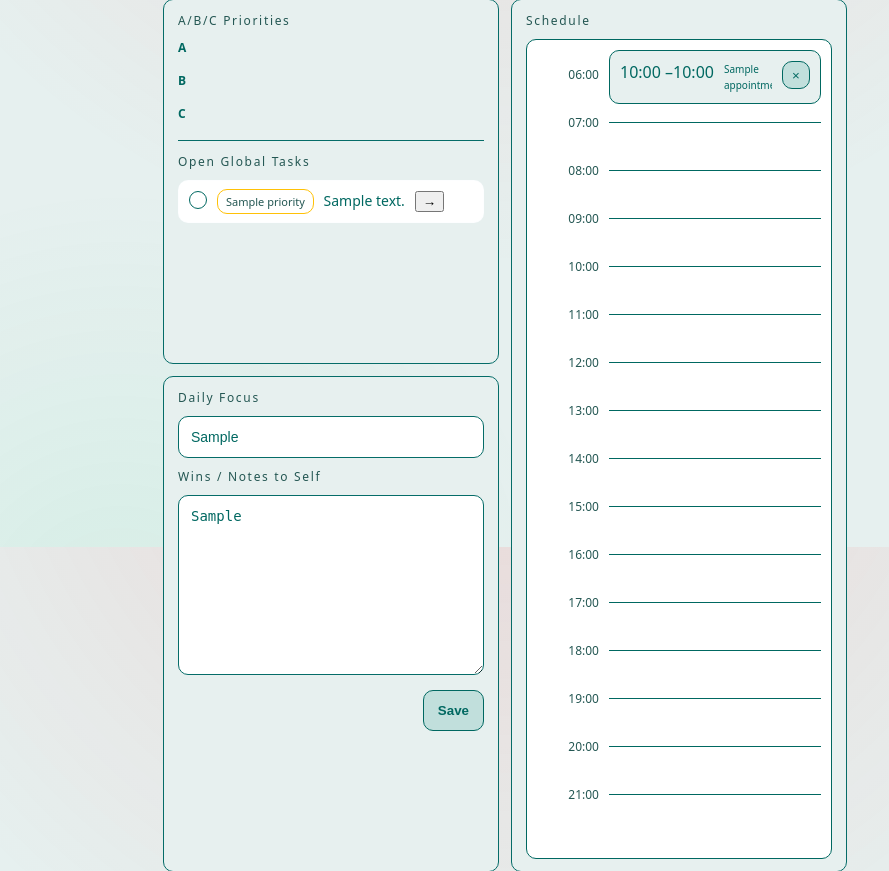
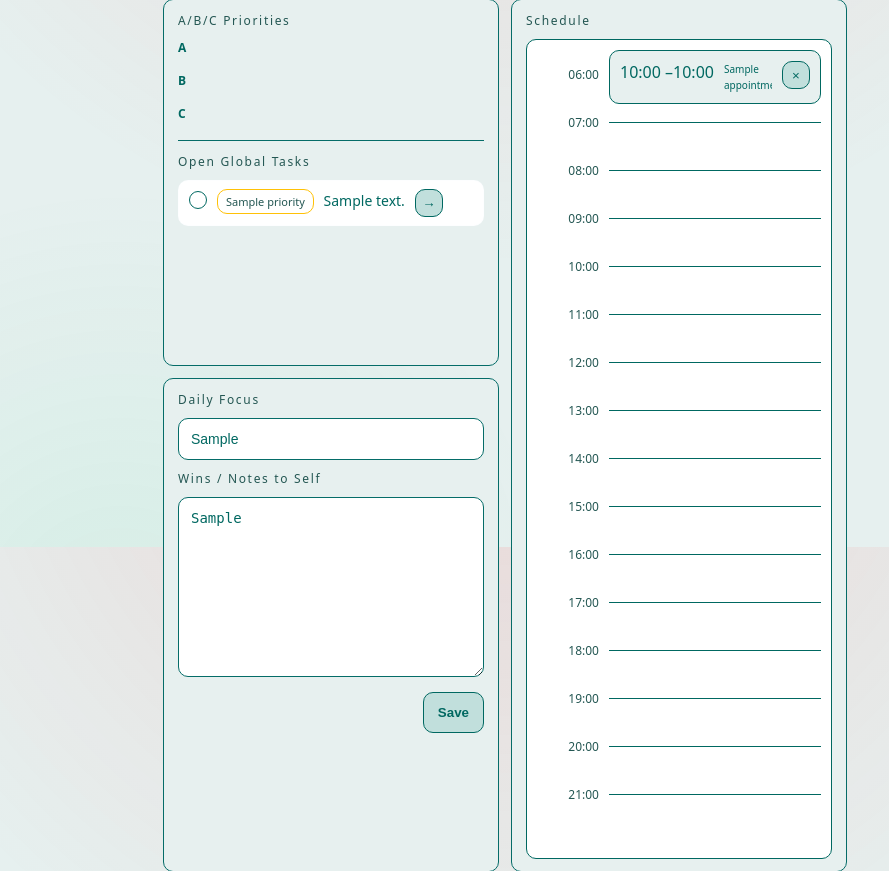
Before and after one commit to andyleer/miniFranklin, a Flask app: template app/templates/day.html in a window 1280 px wide. Shown: the part 253-1124 px from the top of the page, without its empty margins (135-1024 px from the left). Run offline with Flask 3, Linux system fonts and the light colour scheme; tables that the repository leaves empty hold one stand-in row (values such as "Sample post"); the template is opened without the code that fills it: values that come from a table or form of the project are taken from there, most other values are stand-ins (such as "Sample title", 1, 10 or a date in 2020).

Commit message:
Add styles for task push-to-next button
Added styles for task push-to-next button.

```diff
--- a/app/static/style.css
+++ b/app/static/style.css
@@ -167,6 +167,35 @@ body{
   border-color: #9E9E9E;
 }
 .task-text{ font-size: 14px; line-height: 1.2rem; }
+
+/* Push-to-next button for tasks */
+.task{
+  position: relative;
+}
+
+.task-push{
+  margin-left: auto;
+  background: #c1dfdc;
+  border: 1px solid rgb(0 104 97);
+  color: var(--ink);
+  border-radius: 10px;
+  width: 28px;
+  height: 28px;
+  cursor: pointer;
+  line-height: 1;
+  display: inline-flex;
+  align-items: center;
+  justify-content: center;
+  font-weight: 800;
+}
+
+.task-push:hover{
+  border-color: #FF5722;
+}
+
+
+
+
 
 .pill{
   display:inline-block;
```
